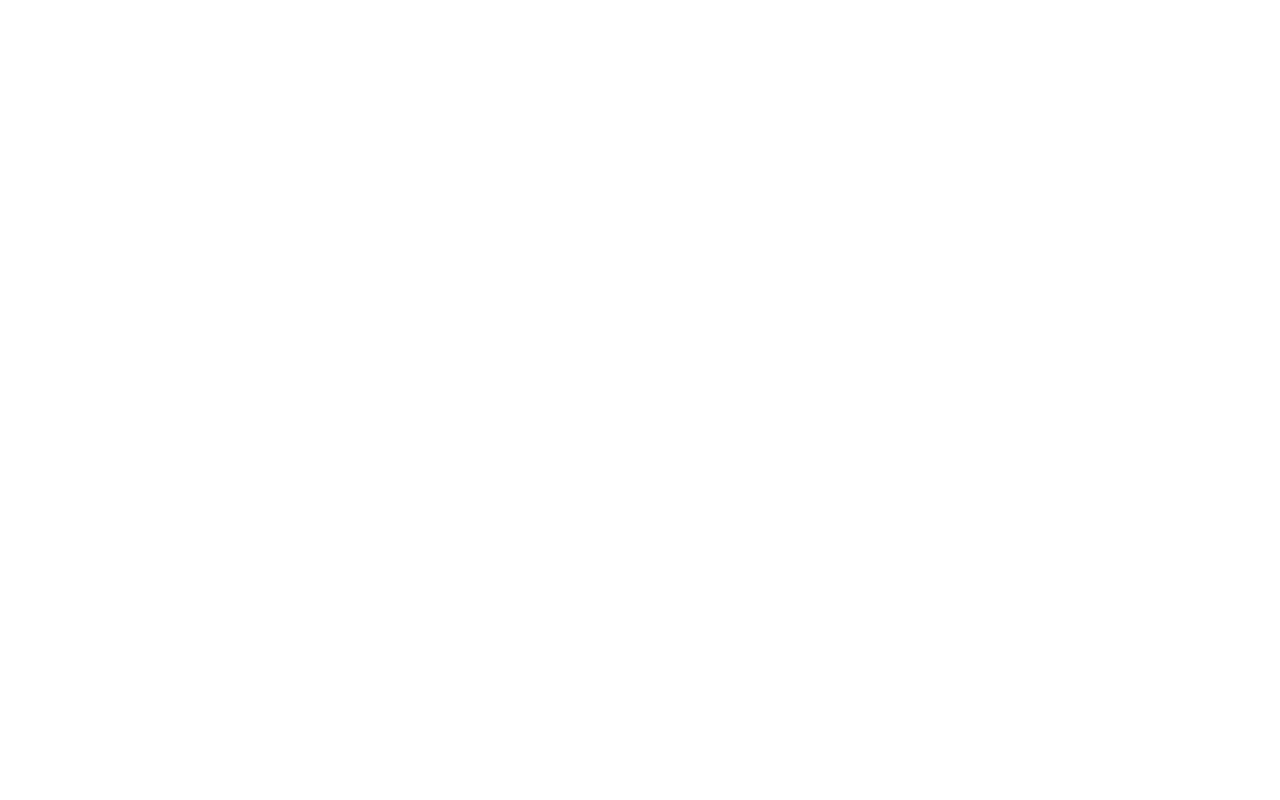
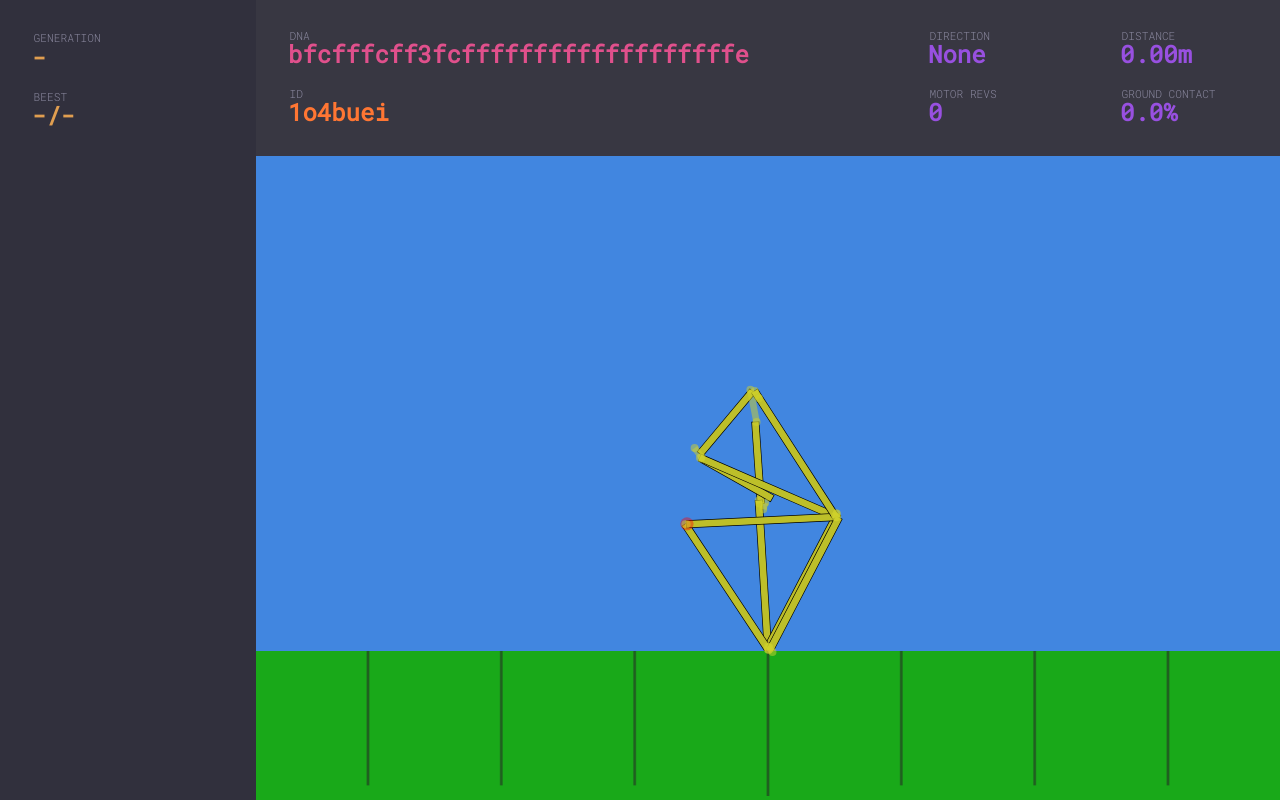
Before and after one commit to boltgolt/strandbeesten, a plain HTML site: page index.html in a window 1280 px wide. Drawn offline with nearby package versions, Linux system fonts and the light colour scheme; animation ran at ten frames a second.

Commit message:
Simple UI is done

```diff
--- a/assets/css/master.css
+++ b/assets/css/master.css
@@ -1,3 +1,81 @@
 body {
 	margin: 0;
+	display: flex;
+	font-family: "Roboto Mono", monospace;
+	font-weight: lighter;
 }
+
+
+body > div:nth-child(2) {
+	flex-grow: 1;
+	height: 100vh;
+	display: flex;
+	flex-direction: column;
+}
+
+
+#left span, #top > div span {
+	display: block;
+	text-transform: uppercase;
+	color: #88869C;
+	font-size: 1.4vh;
+	margin-bottom: -0.6vh;
+	padding-left: 0.2vh;
+}
+
+#left strong, #top > div strong {
+	display: block;
+	color: #9850E0;
+	font-size: 3vh;
+}
+
+#left {
+	width: 20vw;
+	height: 100vh;
+	background: #31303D;
+	padding: 3.8vh 0 0 4vh;
+	box-sizing: border-box;
+}
+
+#left strong {
+	margin-bottom: 2vh;
+	color: #E09E50;
+}
+
+#top {
+	height: 20vh;
+	background: #383742;
+	display: flex;
+}
+
+#top > div {
+	padding-left: 4vh;
+	justify-content: center;
+	display: flex;
+	flex-direction: column;
+	width: 20vh;
+}
+
+#top > div:first-child {
+	width: initial;
+	flex-grow: 1;
+}
+
+#top > div:first-child strong {
+	color: #E0508C;
+}
+
+#top > div strong:first-of-type {
+	margin-bottom: 2vh;
+}
+
+#center {
+	flex-grow: 1;
+	background: #19a919;
+}
+
+#center canvas {
+	height: 80vh;
+	width: 80vw;
+	background: #4186E0 !important;
+}
--- a/assets/js/dna.js
+++ b/assets/js/dna.js
@@ -115,3 +115,22 @@ function encodeDNA(dna) {
 	// Return the completed hex
 	return hex
 }
+
+/**
+ * Get the ID of a beest
+ * @param  {string}  hex The DNA hex to get the ID from
+ * @return {promise}     A promise resolving to the ID
+ */
+function getID(hex) {
+	// Turn the hex into an ArrayBuffer
+	let buffer = new TextEncoder("utf-8").encode(hex)
+
+	// Create a SHA-1 hash and return the promise
+	return window.crypto.subtle.digest("SHA-1", buffer).then(function(hash) {
+		// Create a view out of the raw hash
+ 		let view = new DataView(hash)
+
+		// Transform the first 4 bytes of the hash to an hex ID
+		return view.getUint32(0).toString(32)
+	})
+}
--- a/assets/js/master.js
+++ b/assets/js/master.js
@@ -13,15 +13,37 @@ const World = Matter.World
 const Bodies = Matter.Bodies
 const Vector = Matter.Vector
 
+// The non-collision group
+// In global scope so the Pipe class can access it without passing it
 let group
 
+/**
+ * Start a beest simulation
+ * @param  {mixed}    dna               Either a HEX dna string or an decoded DNA object
+ * @param  {function} updateCallback    The function to call with an event object on simulation progress
+ * @param  {function} completedCallback The final function to call when the simulation is done
+ */
 function startSimulation(dna, updateCallback, completedCallback) {
+	/**
+	 * Create an event object for a callback
+	 * @return {object} The event object
+	 */
 	function createCallbackObject() {
+		// By default, the beest isn't moving anywhere
+		let direction = "None"
+
+		// Check if it has moved in a direction
+		if (300 - ground.position.x < -2) 		direction = "Left"
+		else if (300 - ground.position.x > 2) 	direction = "Right"
+
 		return {
-			distance: Math.round(Math.abs(300 - ground.position.x) * 100) / 100,
-			direction: 300 - ground.position.x < 0 ? "left" : "right",
-			motorRevolutions: motorRevolutions,
-			groundContactPc: Math.round(ticksOnGround / totalTicks * 1000) / 10 + "%"
+			// Calculate the distance, where 100px = 1m
+			distance: Math.round(Math.abs(300 - ground.position.x)) / 100,
+			// Calculate the percent of time the leg made contact with the ground
+			groundContactPc: Math.round(ticksOnGround / totalTicks * 1000) / 10,
+			// Copy the direction and revs directly
+			direction: direction,
+			motorRevolutions: motorRevolutions
 		}
 	}
 
@@ -46,10 +68,10 @@ function startSimulation(dna, updateCallback, completedCallback) {
 		// Set the created engine
 		engine: engine,
 		options: {
-			width: 800,
-			height: 600,
-			wireframes: false,
-			background: "#4186E0"
+			// Set the height and with relative to the viewport
+			width: window.innerWidth * 0.8,
+			height: window.innerHeight * 0.8,
+			wireframes: false
 		}
 	})
 
@@ -99,6 +121,7 @@ function startSimulation(dna, updateCallback, completedCallback) {
 				motorRevolutions++
 			}
 
+			// Call the update callback with an event object
 			updateCallback(createCallbackObject())
 		}
 
@@ -254,9 +277,17 @@ function startSimulation(dna, updateCallback, completedCallback) {
 	World.add(world, ground)
 
 	// Change the camera to keep the leg in the middle
+	// Let it depend on the viewport so it will be in the center at all times,
+	// no matter on what screen
 	Render.lookAt(render, {
-		min: {x: 0, y: 0},
-		max: {x: 600, y: 300}
+		min: {
+			x: 300 - (window.innerWidth * 0.3),
+			y: -window.innerHeight * 0.2
+		},
+		max: {
+			x: 300 + (window.innerWidth * 0.3),
+			y: 300
+		}
 	})
 
 	// Grace period timer
@@ -271,9 +302,13 @@ function startSimulation(dna, updateCallback, completedCallback) {
 		gracePeriod = false
 		// Reset ground ticks
 		ticksOnGround = 0
+		// Set the top bar static data
+		setTopStatic(dna)
 	}, 2000)
 
+	// Called when the simulation is terminated after 10sec
 	setTimeout(function() {
+		// Call the completed callback with an event object
 		completedCallback(createCallbackObject())
 
 		// Stop the simulation
@@ -290,7 +325,9 @@ function startSimulation(dna, updateCallback, completedCallback) {
 }
 
 startSimulation("bfcfffcff3fcfffffffffffffffffffe", function(update) {
-	console.log("i", update)
+	setTopEvent(update)
 }, function(end) {
 	console.log(end)
+
+	document.getElementById("topDistance").style.color = "#50E05A"
 })
--- /dev/null
+++ b/assets/js/ui.js
@@ -0,0 +1,35 @@
+/**
+ * Set the DNA and ID in the top bar at the start of a simulation
+ * @param {object} dna The DNA object
+ */
+function setTopStatic(dna) {
+	// Get the HEX form of the DNA object
+	let hex = encodeDNA(dna)
+	// Show it in the top bar
+	document.getElementById("topDna").innerHTML = hex
+
+	// Get the ID from the HEx
+	getID(hex).then((id) => {
+		// Convert the first 2 chars of the ID to a degree on the color wheel
+		let color = parseInt(id.substr(0, 2), 32) / 1024 * 360
+
+		// Show the ID in the bar
+		document.getElementById("topId").innerHTML = id
+		// Color it with the generated HSL degree
+		document.getElementById("topId").style.color = "hsl(" + color + ", 100%, 60%)"
+	})
+}
+
+/**
+ * Show the data from a simulation event in the top bar
+ * @param {object} event The event object
+ */
+function setTopEvent(event) {
+	// Pass the motor loops and revolutions
+	document.getElementById("topDirec").innerHTML = event.direction
+	document.getElementById("topMotor").innerHTML = event.motorRevolutions
+	// Set the ground contact percent with a fixed 1 decimal
+	document.getElementById("topContact").innerHTML = event.groundContactPc.toFixed(1) + "%"
+	// Do the same for distance travelled but with 2 decimals
+	document.getElementById("topDistance").innerHTML = event.distance.toFixed(2) + "m"
+}
--- a/index.html
+++ b/index.html
@@ -4,29 +4,56 @@
 		<meta charset="utf-8">
 		<title>Strandbeest Sim</title>
 
+		<link href="https://fonts.googleapis.com/css?family=Roboto+Mono:300,400" rel="stylesheet">
+		<link rel="stylesheet" href="./assets/css/master.css">
+
 		<script src="https://cdnjs.cloudflare.com/ajax/libs/matter-js/0.12.0/matter.min.js"></script>
+		<script src="./assets/js/ui.js" charset="utf-8"></script>
 		<script src="./assets/js/dna.js" charset="utf-8"></script>
 		<script src="./assets/js/pipe.js" charset="utf-8"></script>
 		<script src="./assets/js/link.js" charset="utf-8"></script>
-		<script src="./assets/js/master.js" charset="utf-8"></script>
-
-		<link rel="stylesheet" href="./assets/css/master.css">
 	</head>
 	<body>
 		<div id="left">
+			<span>Generation</span>
+			<strong id="leftGen">-</strong>
 
+			<span>Beest</span>
+			<strong id="leftBeest">-/-</strong>
 		</div>
 
 		<div>
 			<div id="top">
+				<div>
+					<span>DNA</span>
+					<strong id="topDna">-</strong>
 
+					<span>ID</span>
+					<strong id="topId">-</strong>
+				</div>
+				<div>
+					<span>Direction</span>
+					<strong id="topDirec">-</strong>
+
+					<span>Motor revs</span>
+					<strong id="topMotor">-</strong>
+				</div>
+				<div>
+					<span>Distance</span>
+					<strong id="topDistance">-</strong>
+
+					<span>Ground contact</span>
+					<strong id="topContact">-</strong>
+				</div>
 			</div>
 			<div id="center">
-				<canvas id="beestCanvas" width="800" height="600"></canvas>
+				<canvas id="beestCanvas"></canvas>
 				<div>
 
 				</div>
 			</div>
 		</div>
+
+		<script src="./assets/js/master.js" charset="utf-8"></script>
 	</body>
 </html>
```
Also changed, not shown: assets/js/simulator.js (added).
